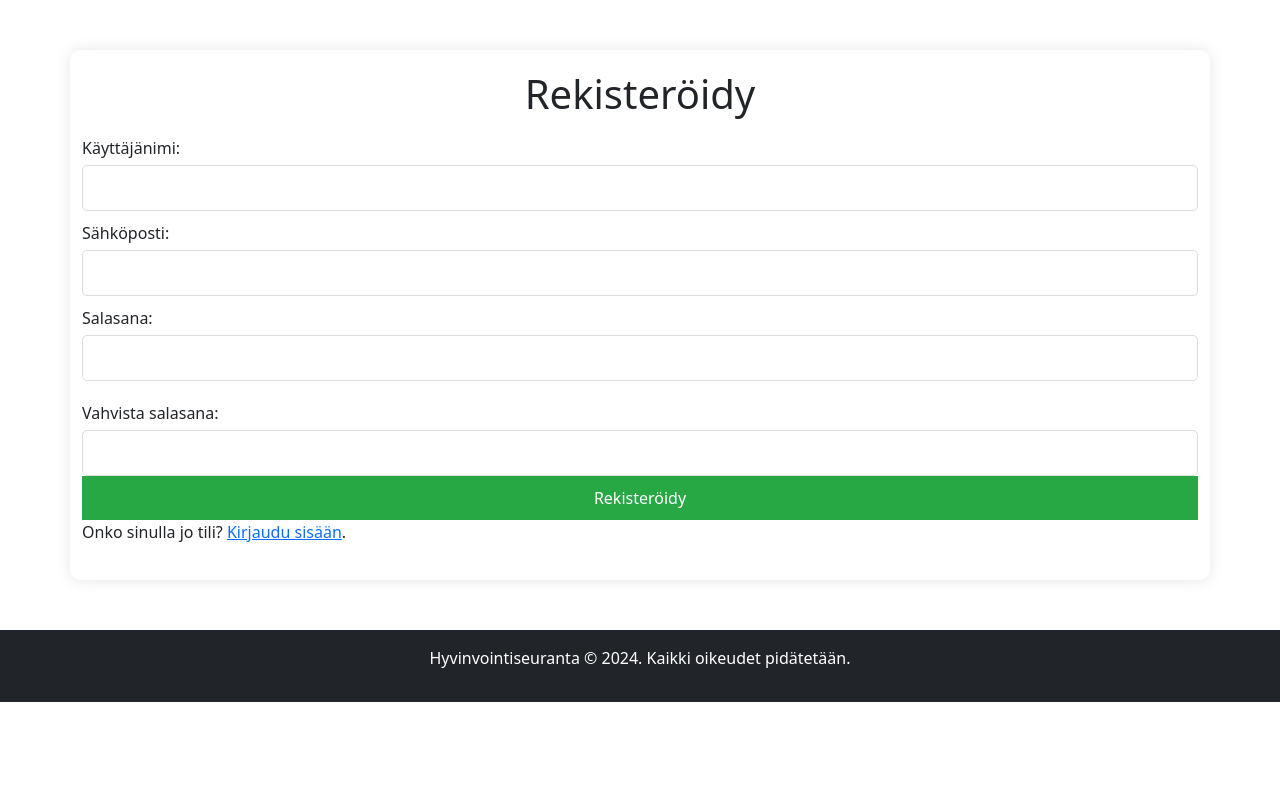
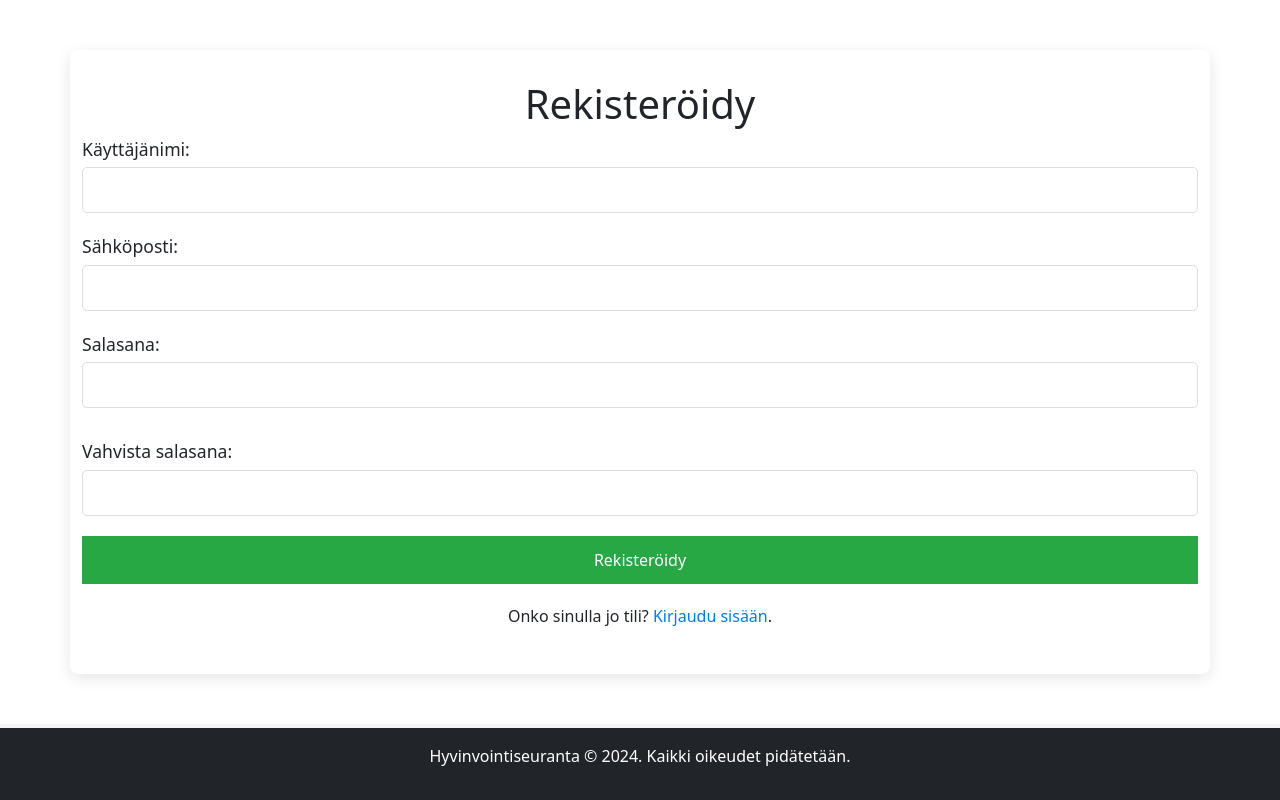
Before and after one commit to laxmis-prog/HyvinvointiSeuranta, a PHP site: page /rekisteroityminen.php in a window 1280 px wide. Run offline with PHP 8.4, Linux system fonts and the light colour scheme.

Commit message:
updated CSS file

```diff
--- a/styles.css
+++ b/styles.css
@@ -1,21 +1,22 @@
 /* Yleiset tyylit */
+html,
 body {
     margin: 0;
     padding: 0;
     font-family: Arial, sans-serif;
     background-color: #f5f5f5;
-    color: #333;
-}
+    display: flex;
+    flex-direction: column;
 
 
 
+}
+
 /* Hero-osion tyylit */
-
-
 /* Hero Section with Transparent Layer */
 .hero {
     position: relative;
-    /* Position the hero section relatively to allow for absolute positioning of the overlay */
+    /* allow for absolute positioning of the overlay */
     background-image: url('kuva/hero1.webp');
     background-size: cover;
     background-position: center;
@@ -23,9 +24,9 @@ body {
     text-align: center;
     padding: 100px 20px;
     height: 100vh;
-    /* Full height of the viewport */
     display: flex;
     justify-content: center;
+    flex: 1;
     align-items: center;
 }
 
@@ -38,17 +39,14 @@ body {
     right: 0;
     bottom: 0;
     background-color: rgba(0, 0, 0, 0.5);
-    /* Black background with 50% transparency */
+    backdrop-filter: blur(4px);
     z-index: 1;
-    /* Ensures overlay is on top of image but behind the text */
 }
 
 /* Hero Content */
 .hero-content {
     position: relative;
-    /* Relative positioning to be on top of the overlay */
     z-index: 2;
-    /* Ensures the text appears on top of the overlay */
     max-width: 800px;
     margin: 0 auto;
     text-align: center;
@@ -69,8 +67,7 @@ body {
 }
 
 .hero-content .btn {
-    background-color: rgba(255, 255, 255, 0.7);
-
+    background-color: rgb(221, 211, 211);
     color: #333;
     padding: 10px 20px;
     text-decoration: none;
@@ -81,7 +78,7 @@ body {
 }
 
 .hero-content .btn:hover {
-    background-color: rgba(255, 255, 255, 0.9);
+    background-color: rgb(233, 233, 174);
 }
 
 /*  for Responsiveness */
@@ -161,12 +158,12 @@ body {
 @media (max-width: 768px) {
     .feature-item {
         width: 45%;
-        /* Feature items take up more space on smaller screens */
+
     }
 
     .features h2 {
         font-size: 30px;
-        /* Smaller heading size for tablets */
+
     }
 
     .feature-item h3 {
@@ -182,7 +179,7 @@ body {
 @media (max-width: 480px) {
     .feature-item {
         width: 100%;
-
+        margin-bottom: 10px;
     }
 
     .features h2 {
@@ -203,6 +200,13 @@ body {
 footer {
     background-color: #161617;
     color: white;
+    text-align: center;
+    position: fixed;
+    bottom: 0;
+    margin-top: auto;
+    width: 100%;
+
+
 }
 
 
@@ -215,9 +219,12 @@ footer {
     margin: 50px auto;
     padding: 20px;
     background-color: #fff;
-    box-shadow: 0 0 15px rgba(0, 0, 0, 0.1);
-    border-radius: 10px;
+    box-shadow: 0 4px 15px rgba(0, 0, 0, 0.1);
+    border-radius: 8px;
+    flex-grow: 1;
+
 }
+
 
 h1 {
     text-align: center;
@@ -227,11 +234,43 @@ h1 {
 form {
     display: flex;
     flex-direction: column;
+    margin-bottom: 10px;
+
+}
+
+input:focus {
+    border-color: #E8E8E8;
+    box-shadow: 0 0 3px rgba(0, 0, 0, 0.1);
+    outline: none;
 }
 
 /* Custom styles for the form */
-/* .form-group {
-    margin-bottom: 1rem;
+
+label {
+    margin-bottom: 5px;
+    font-size: 1rem;
+}
+
+form label {
+    display: block;
+}
+
+form input {
+    margin-bottom: 20px;
+    width: 100%;
+    padding: 10px;
+    border: 1px solid #ddd;
+    border-radius: 5px;
+    box-sizing: border-box;
+
+}
+
+/* Error and success messages */
+
+
+.success {
+    color: green;
+    margin-bottom: 15px;
 }
 
 .error {
@@ -239,18 +278,13 @@ form {
     font-size: 0.875rem;
     display: block;
     margin-top: 0.25rem;
-} */
+}
 
-label {
-    margin: 10px 0 5px;
-}
 
 input {
     padding: 10px;
-    margin-bottom: 15px;
     border: 1px solid #ddd;
     border-radius: 5px;
-    width: 100%;
     box-sizing: border-box;
 
 }
@@ -263,13 +297,17 @@ button {
     cursor: pointer;
     border-radius: 5px;
     font-size: 16px;
+    margin-top: 15px;
+    width: auto;
 }
 
 button:hover {
     background-color: #218838;
+    transition: background-color 0.3s ease, box-shadow 0.3s ease;
 }
 
 .strength {
+    /* for password strength        */
     display: block;
     margin-bottom: 10px;
     font-size: 14px;
@@ -277,6 +315,31 @@ button:hover {
 }
 
 /*  For Responsive */
+@media (min-width: 1024px) {
+    .container {
+        max-width: 500px;
+        padding: 30px;
+    }
+
+    h1 {
+        font-size: 32px;
+    }
+
+    label {
+        font-size: 1.1rem;
+    }
+
+    input,
+    button {
+        font-size: 16px;
+        padding: 12px;
+    }
+
+    button {
+        font-size: 18px;
+    }
+}
+
 @media (max-width: 768px) {
     .container {
         width: 90%;
@@ -298,6 +361,7 @@ button:hover {
 @media (max-width: 480px) {
     .container {
         width: 100%;
+        padding: 10px;
         margin: 10px auto;
     }
 
@@ -313,3 +377,36 @@ button:hover {
 
     }
 }
+
+
+/* CSS for styling confirmation link */
+.confirmation-link {
+    text-align: center;
+    margin-top: 20px;
+}
+
+.confirmation-link a {
+    color: #007bff;
+    text-decoration: none;
+}
+
+.confirmation-link a:hover {
+    text-decoration: underline;
+}
+
+
+/* CSS for styling login link */
+.login-link {
+    text-align: center;
+    margin-top: 20px;
+}
+
+.login-link a {
+    color: #007bff;
+    text-decoration: none;
+    width: fit-content;
+}
+
+.login-link a:hover {
+    text-decoration: underline;
+}
```
